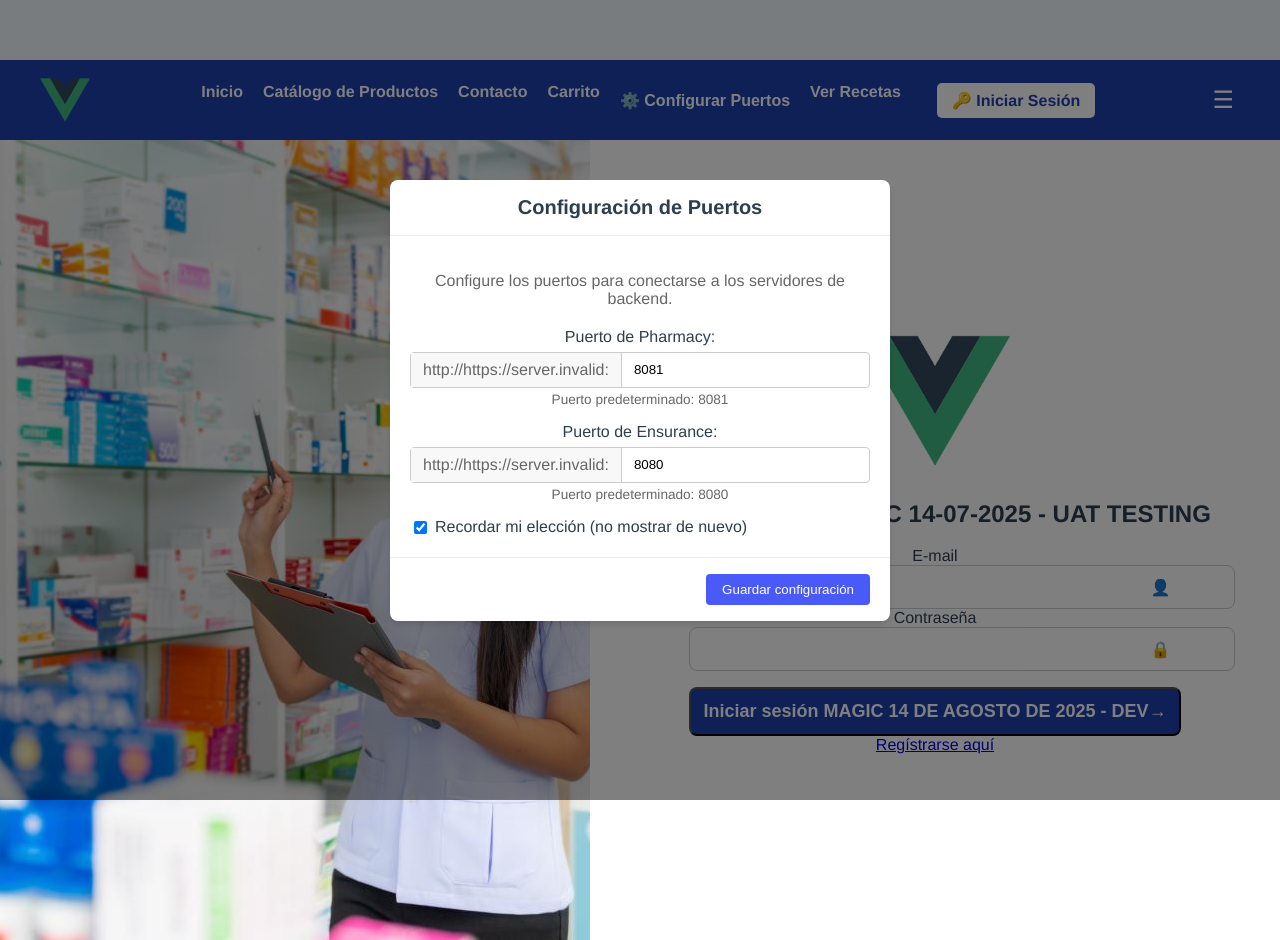
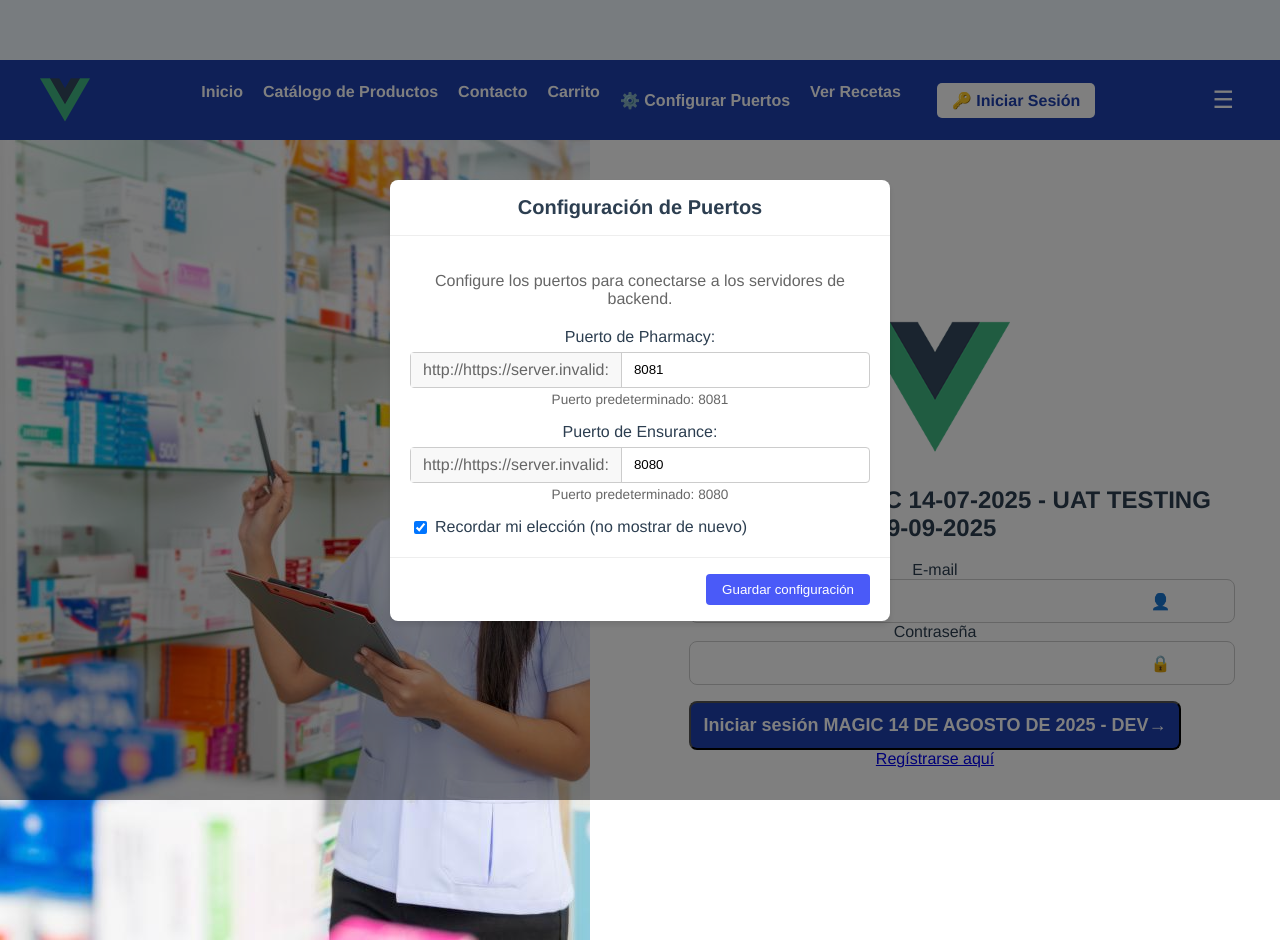
Before and after one commit to NohelEstrada/Project_Arq, a Vue app in the folder ensurancePharmacy/pharmacy/: page /login in a window 1280 px wide. Built offline with nearby package versions, Linux system fonts and the light colour scheme; no server answers.

Commit message:
test sonarqube and checks

```diff
--- a/ensurancePharmacy/pharmacy/src/pages/Login.vue
+++ b/ensurancePharmacy/pharmacy/src/pages/Login.vue
@@ -9,7 +9,7 @@
       </div>
 
       <h2 class="text-2xl font-bold text-center text-blue-800 mb-4">
-        Iniciar Sesión MAGIC 14-07-2025 - UAT TESTING
+        Iniciar Sesión MAGIC 14-07-2025 - UAT TESTING 09-09-2025
       </h2>
 
       <!-- Mensaje de error si lo hay -->
```
